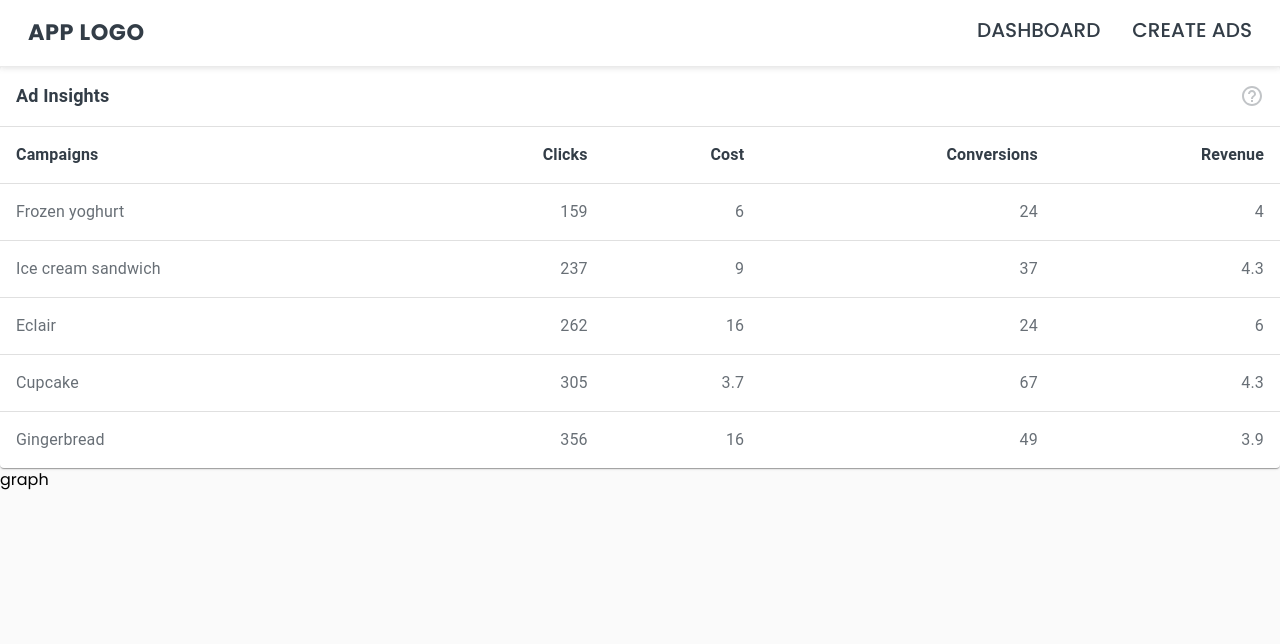
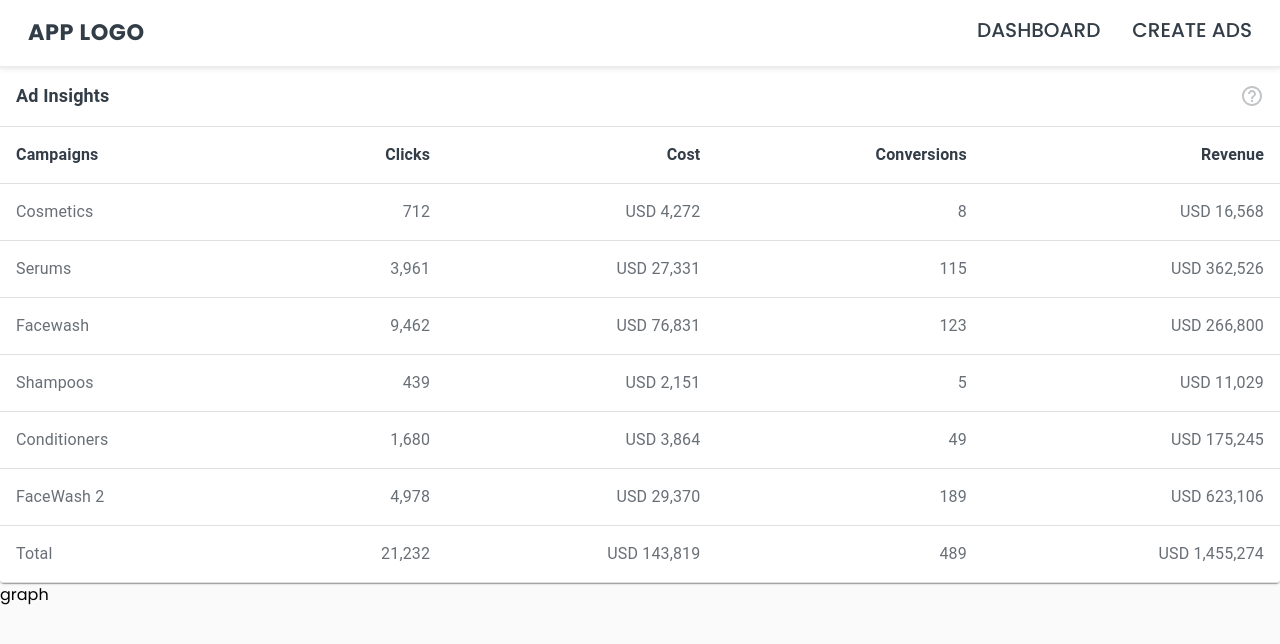
Before and after one commit to prachi-sahu-codes/AdDash, a React (Vite) app: page / in a window 1280 px wide. Shown: the top 644 px of the page. Built offline with nearby package versions, Linux system fonts and the light colour scheme.

Commit message:
chore: redux and data added

```diff
--- a/src/components/table/Table.jsx
+++ b/src/components/table/Table.jsx
@@ -7,20 +7,12 @@ import TableHead from "@mui/material/TableHead";
 import TableRow from "@mui/material/TableRow";
 import Paper from "@mui/material/Paper";
 import HelpOutlineIcon from "@mui/icons-material/HelpOutline";
+import { useSelector } from "react-redux";
+import { getTotal } from "../../utils/functions";
 
-function createData(name, calories, fat, carbs, protein) {
-  return { name, calories, fat, carbs, protein };
-}
+export const BasicTable = () => {
+  const tableData = useSelector((state) => state?.dashboard?.tableData);
 
-const rows = [
-  createData("Frozen yoghurt", 159, 6.0, 24, 4.0),
-  createData("Ice cream sandwich", 237, 9.0, 37, 4.3),
-  createData("Eclair", 262, 16.0, 24, 6.0),
-  createData("Cupcake", 305, 3.7, 67, 4.3),
-  createData("Gingerbread", 356, 16.0, 49, 3.9),
-];
-
-export default function BasicTable() {
   return (
     <TableContainer component={Paper}>
       <Table sx={{ minWidth: 650 }} aria-label="simple table">
@@ -66,30 +58,65 @@ export default function BasicTable() {
           </TableRow>
         </TableHead>
         <TableBody>
-          {rows.map((row) => (
+          {tableData?.map((row) => (
             <TableRow
-              key={row.name}
+              key={row?._id}
               sx={{ "&:last-child td, &:last-child th": { border: 0 } }}
             >
               <TableCell component="th" scope="row">
-                <p className="text-medium-text text-base">{row.name}</p>
+                <p className="text-medium-text text-base">
+                  {row?.campaigns.toLocaleString()}
+                </p>
               </TableCell>
               <TableCell align="right">
-                <p className="text-medium-text text-base">{row.calories}</p>
+                <p className="text-medium-text text-base">
+                  {row?.clicks.toLocaleString()}
+                </p>
               </TableCell>
               <TableCell align="right">
-                <p className="text-medium-text text-base">{row.fat}</p>
+                <p className="text-medium-text text-base">
+                  USD {row?.cost.toLocaleString()}
+                </p>
               </TableCell>
               <TableCell align="right">
-                <p className="text-medium-text text-base">{row.carbs}</p>
+                <p className="text-medium-text text-base">
+                  {row?.conversions.toLocaleString()}
+                </p>
               </TableCell>
               <TableCell align="right">
-                <p className="text-medium-text text-base">{row.protein}</p>
+                <p className=" text-medium-text text-base">
+                  USD {row?.revenue.toLocaleString()}
+                </p>
               </TableCell>
             </TableRow>
           ))}
+          <TableRow>
+            <TableCell>
+              <p className="text-medium-text text-base">Total</p>
+            </TableCell>
+            <TableCell align="right">
+              <p className="text-medium-text text-base">
+                {getTotal(tableData, "clicks").toLocaleString()}
+              </p>
+            </TableCell>
+            <TableCell align="right">
+              <p className="text-medium-text text-base">
+                USD {getTotal(tableData, "cost").toLocaleString()}
+              </p>
+            </TableCell>
+            <TableCell align="right">
+              <p className="text-medium-text text-base">
+                {getTotal(tableData, "conversions").toLocaleString()}
+              </p>
+            </TableCell>
+            <TableCell align="right">
+              <p className="text-medium-text text-base">
+                USD {getTotal(tableData, "revenue").toLocaleString()}
+              </p>
+            </TableCell>
+          </TableRow>
         </TableBody>
       </Table>
     </TableContainer>
   );
-}
+};
--- a/src/data/data.js
+++ b/src/data/data.js
@@ -1,23 +1,23 @@
-export const graphData = [
+export const graphInsightsData = [
   {
-    id: 1,
-    group: "Male",
+    _id: 1,
+    gender: "Male",
     clicks: 135,
     cost: 5421,
     conversions: 17,
     revenue: 21345,
   },
   {
-    id: 2,
-    group: "Female",
+    _id: 2,
+    gender: "Female",
     clicks: 256,
     cost: 9648,
     conversions: 29,
     revenue: 32198,
   },
   {
-    id: 3,
-    group: "Unknown",
+    _id: 3,
+    gender: "Unknown",
     clicks: 178,
     cost: 2985,
     conversions: 8,
@@ -25,8 +25,9 @@ export const graphData = [
   },
 ];
 
-export const tableData = [
+export const tableInsightsData = [
   {
+    _id: "1",
     campaigns: "Cosmetics",
     clicks: 712,
     cost: 4272,
@@ -34,6 +35,7 @@ export const tableData = [
     revenue: 16568,
   },
   {
+    _id: "2",
     campaigns: "Serums",
     clicks: 3961,
     cost: 27331,
@@ -41,6 +43,7 @@ export const tableData = [
     revenue: 362526,
   },
   {
+    _id: "3",
     campaigns: "Facewash",
     clicks: 9462,
     cost: 76831,
@@ -48,6 +51,7 @@ export const tableData = [
     revenue: 266800,
   },
   {
+    _id: "4",
     campaigns: "Shampoos",
     clicks: 439,
     cost: 2151,
@@ -55,6 +59,7 @@ export const tableData = [
     revenue: 11029,
   },
   {
+    _id: "5",
     campaigns: "Conditioners",
     clicks: 1680,
     cost: 3864,
@@ -62,6 +67,7 @@ export const tableData = [
     revenue: 175245,
   },
   {
+    _id: "6",
     campaigns: "FaceWash 2",
     clicks: 4978,
     cost: 29370,
--- a/src/main.jsx
+++ b/src/main.jsx
@@ -1,13 +1,17 @@
 import React from "react";
 import ReactDOM from "react-dom/client";
 import { BrowserRouter as Router } from "react-router-dom";
+import { Provider } from "react-redux";
 import App from "./App.jsx";
 import "./index.css";
+import store from "./redux/store/store.js";
 
 ReactDOM.createRoot(document.getElementById("root")).render(
   <React.StrictMode>
     <Router>
-      <App />
+      <Provider store={store}>
+        <App />
+      </Provider>
     </Router>
   </React.StrictMode>
 );
--- a/src/pages/dashboard/DashBoard.jsx
+++ b/src/pages/dashboard/DashBoard.jsx
@@ -1,11 +1,11 @@
 import React from "react";
 import { LayoutContainer } from "../../layout";
-import EnhancedTable from "../../components/table/Table";
+import { BasicTable } from "../../components/table/Table";
 
 const DashBoard = () => {
   return (
     <LayoutContainer>
-      <EnhancedTable />
+      <BasicTable />
       <div>graph</div>
     </LayoutContainer>
   );
--- /dev/null
+++ b/src/redux/slices/dashboardSlice.js
@@ -0,0 +1,18 @@
+import { createSlice } from "@reduxjs/toolkit";
+import { tableInsightsData, graphInsightsData } from "../../data/data";
+import { actionTypes } from "../../utils/constants/constants";
+
+const dashboardSlice = createSlice({
+  name: "dashboard",
+  initialState: {
+    tableData: tableInsightsData,
+    graphData: graphInsightsData,
+  },
+  reducers: {
+    [actionTypes.SORT_TABLE]: (state, action) => {
+      return state;
+    },
+  },
+});
+
+export default dashboardSlice.reducer;
--- /dev/null
+++ b/src/redux/store/store.js
@@ -0,0 +1,10 @@
+import { configureStore } from "@reduxjs/toolkit";
+import dashboardReducer from "../slices/dashboardSlice";
+
+const store = configureStore({
+  reducer: {
+    dashboard: dashboardReducer,
+  },
+});
+
+export default store;
--- /dev/null
+++ b/src/utils/constants/constants.js
@@ -0,0 +1,3 @@
+export const actionTypes = {
+  SORT_TABLE: "SORT_TABLE",
+};
--- /dev/null
+++ b/src/utils/functions.js
@@ -0,0 +1,3 @@
+export const getTotal = (arr, str) => {
+  return arr?.reduce((acc, curr) => (acc = acc + curr[str]), 0);
+};
```
